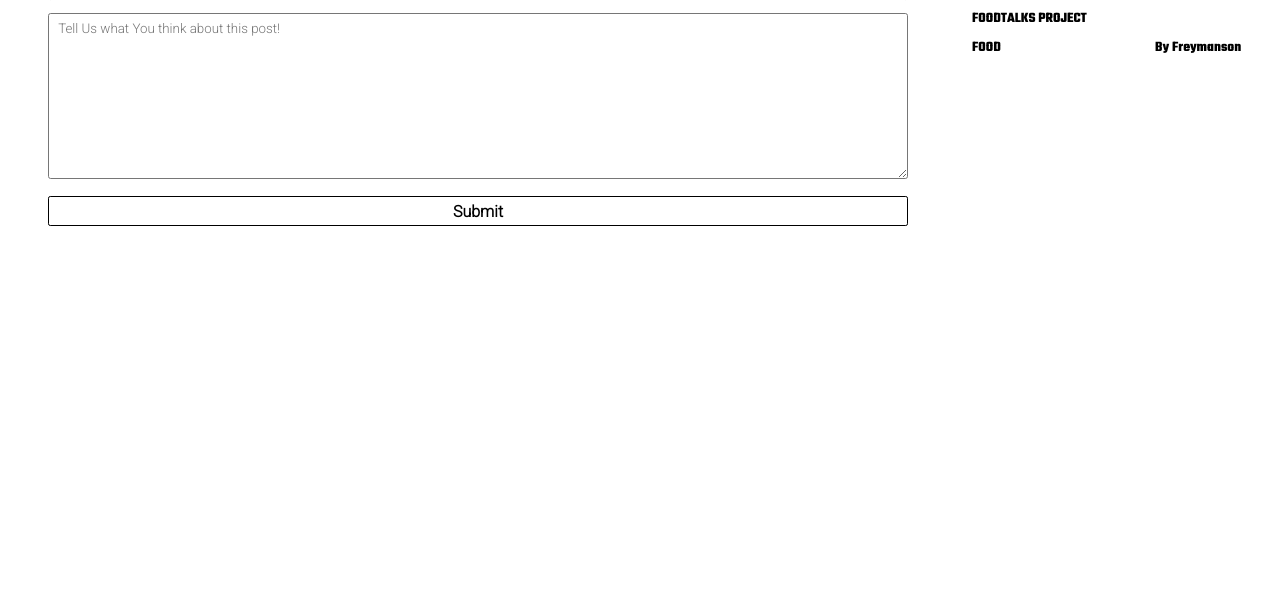
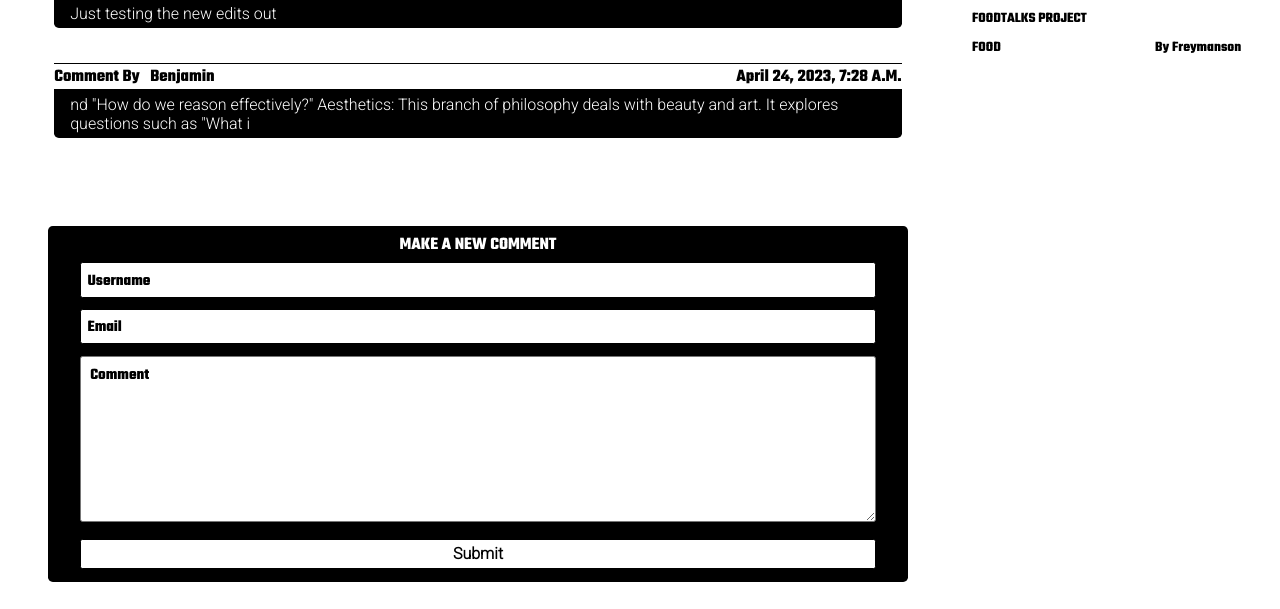
Before and after one commit to Web-By-Xhicko/Blog-0x01, a Django app: a page that uses blogApp/templates/blogApp/Single_Post.html in a window 1280 px wide. Shown: the part 1434-2043 px from the top of the page. Before the commit the page ends 1660 px from the top, so only its background shows below. Run offline with Django 4.2, Linux system fonts and the light colour scheme; data comes from the database, SQL or seed files in the repository.

Commit message:
Edited the comment design and removed the iteration logic

```diff
--- a/blogApp/forms.py
+++ b/blogApp/forms.py
@@ -2,9 +2,13 @@
 from .models import Comment
 
 class NewCommentForm(forms.ModelForm):
-    Name = forms.CharField(widget=forms.TextInput(attrs={'class':'input', 'placeholder':'Tell Us your Name'}))
-    Email = forms.EmailField(widget=forms.EmailInput(attrs={'class':'input', 'placeholder':'Tell us Your Email'}))
-    Comment = forms.CharField(widget=forms.Textarea(attrs={'rows':10, 'cols':200 , 'class':'textarea', 'placeholder':'Tell Us what You think about this post!'}))
+    Name = forms.CharField(widget=forms.TextInput(attrs={'class':'input'
+                                                         , 'placeholder':'Username'}))
+    Email = forms.EmailField(widget=forms.EmailInput(attrs={'class':'input',
+                                                             'placeholder':'Email'}))
+    Comment = forms.CharField(widget=forms.Textarea(attrs={'rows':10, 'cols':200 ,
+                                                            'class':'textarea',
+                                                              'placeholder':'Comment'}))
 
     class Meta:
         model = Comment
--- a/blogApp/models.py
+++ b/blogApp/models.py
@@ -64,7 +64,7 @@
     Post = models.ForeignKey(Post, on_delete=models.CASCADE,related_name='Comment' )
     Name = models.CharField(max_length=20)
     Email = models.EmailField(max_length=25)
-    Content = models.TextField()
+    Comment = models.TextField()
     Publish = models.DateTimeField(default=timezone.now)
     Status = models.BooleanField(default=True)
 
--- a/blogApp/static/css/Main.css
+++ b/blogApp/static/css/Main.css
@@ -547,7 +547,7 @@
 .Comment-Posted-Info {
   border-bottom: .1em solid #000;
   border-top:  .1em solid #000;
-  margin: .2em 0 .4em 0;
+  margin: .2em 0 0 0;
 }
 
 .Comment-Posted-Info h3{
@@ -566,6 +566,14 @@
   margin: 0 0 2em 0;
 }
 
+.Comment-Wrapper p {
+ background-color: #000;
+ color: #fff;
+ padding: .3em 1em;
+ border-bottom-left-radius: .3em;
+ border-bottom-right-radius: .3em;
+}
+
 .comment{
   display: flex;
   flex-direction: column;
@@ -573,12 +581,17 @@
   align-items: center;
   width: 100%;
   margin: .3em auto;
+  background-color: #000;
+  padding: .4em 2em;
+  border-radius: .3em;
 }
 
 .comment h3{
   text-align: center;
-  font-family: 'Anton', sans-serif;
+  font-family: 'Teko', sans-serif;
   font-size:var(--FS-Small-Heading);
+  color: #fff;
+  text-transform: uppercase;
 }
 
 .comment  .textarea{
@@ -586,20 +599,30 @@
   padding: .5em .7em;
   width: 100%;
   border-radius: .2em ;
-  font-family: 'Roboto', sans-serif;
 }
 
+.comment .textarea:focus{
+  outline: none;
+ }
 
 .comment .input{
   width: 100%;
-  padding: .3em .5em;
+  padding: .7em .5em;
   margin: .4em 0;
-  font-size:var(--FS-Paragraph);
   text-transform: capitalize;
-  font-family: 'Roboto', sans-serif;
   background-color: #fff;
   border: .01em solid #000;
-  border-radius: .14em ;
+  border-radius: .2em ;
+}
+
+.comment input:focus{
+  outline: none;
+ }
+
+::placeholder{
+  color: #000;
+  font-family: 'Teko', sans-serif;
+  font-size:var(--FS-Paragraph);
 }
 
 .comment button{
@@ -627,22 +650,21 @@
   font-size:var(--FS-Paragraph);
   font-weight: 900;
   text-transform: capitalize;
-  font-family: 'Roboto', sans-serif;
+  font-family: 'Teko', sans-serif;
   border: .01em solid #000;
   border-radius: .14em ;
   background-color: #fff;
   color: #000;
   cursor: pointer;
 }
-
+/*
 .btn:hover{
   background-color: #000;
   color: #fff;
-}
+} */
 
 .comment button:hover{
-  background-color: #000;
-  color: #fff;
+  background-color: #ffffff;
 }
 
 
--- a/blogApp/templates/blogApp/Single_Post.html
+++ b/blogApp/templates/blogApp/Single_Post.html
@@ -33,13 +33,13 @@
 
 
                             <div class="comment-posted">
-                                {% for Comment in Comment %}
+                                {% for UserComment in Comment %}
                                         <div class="Comment-Wrapper">
                                             <div class="Comment-Posted-Info Identity-Bar">
-                                                <h3> comment &nbsp;{{forloop.counter}} by  &nbsp; {{Comment.Name}}</h3>
-                                                <h3>{{Comment.Publish}}</h3>
+                                                <h3> comment by  &nbsp; {{UserComment.Name}}</h3>
+                                                <h3>{{UserComment.Publish}}</h3>
                                         </div>
-                                        <p>{{Comment.Content}}</p>
+                                        <p>{{UserComment.Comment}}</p>
                                         </div>
                                     {% empty %}
                                 {% endfor %}
```
Also changed, not shown: blogApp/migrations/0012_rename_content_comment_comment.py (added), db.sqlite3.
